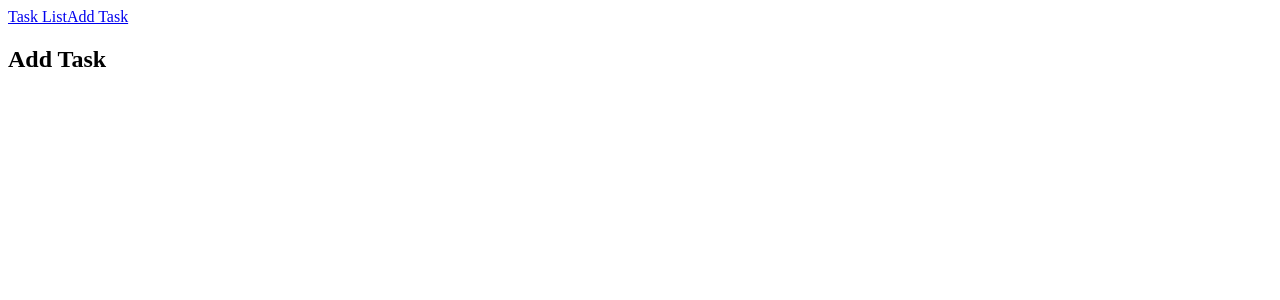
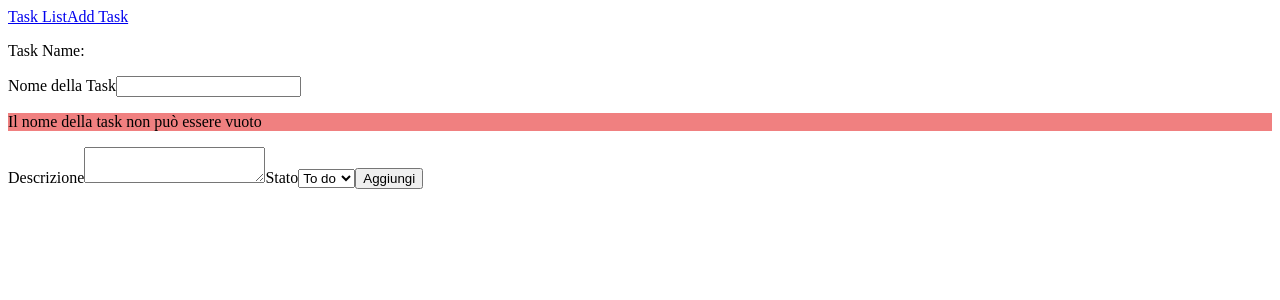
Before and after one commit to DanieleConsoli97/ex-react-task-manager, a React (Vite) app: page /addTask in a window 1280 px wide. Shown: the top 300 px of the page. Built offline with nearby package versions, Linux system fonts and the light colour scheme; no server answers.

Commit message:
milestone 3-4-5

```diff
--- /dev/null
+++ b/src/components/Form.jsx
@@ -0,0 +1,46 @@
+import { useEffect } from "react";
+
+const Form = ({taskName, handleChange, onClickFunction, selectRef, textRef }) => {
+
+    const symbols = `!@#$%^&*()-_=+[]{}|;:'\\",.<>?/~`
+
+
+    const validateName = (name) => {
+
+        if (!name || name.trim() === "") {
+
+            return <p style={{backgroundColor:"lightcoral"}}>Il nome della task non può essere vuoto</p>
+        }
+
+
+        if (name.split("").some((letter) => symbols.includes(letter))) {
+            console.log(name.split("").some((letter) => symbols.includes(letter)))
+            return <p  style={{backgroundColor:"lightcoral"}}>Il nome della task non può contenere simboli speciali.</p>
+
+        }
+
+        return <p style={{backgroundColor:"lightgreen"}}>Il nome della task è valido.</p>
+
+    }
+    return (
+        <form action="submit" onSubmit={(e) => {
+            onClickFunction(e)
+
+        }}>
+            <label htmlFor="">Nome della Task</label>
+            <input onChange={handleChange} type="text" />
+            {validateName(taskName)}
+            <label htmlFor="">Descrizione</label>
+            <textarea ref={textRef} />
+            <label htmlFor="">Stato</label>
+            <select  ref={selectRef} defaultValue={"To do"} name="" id="">
+                <option className="Todo" value="To do">To do</option>
+                <option className="Doing"  value="Doing">Doing</option>
+                <option className="Done" value="Done">Done</option>
+            </select>
+            <button type="submit">Aggiungi</button>
+        </form>
+    )
+}
+
+export default Form
--- /dev/null
+++ b/src/components/TaskRow.jsx
@@ -0,0 +1,13 @@
+const TaskRow = ({task}) => {
+  const { title, status, createdAt } = task;
+  console.log("Rendering TaskRow:", task);
+  return (
+    <tr>
+        <td>{title}</td>
+        <td className={status && status.replaceAll(" ","")} >{status}</td>
+        <td>{createdAt}</td>
+    </tr>
+  )
+}
+
+export default TaskRow
--- a/src/context/GlobalContext.jsx
+++ b/src/context/GlobalContext.jsx
@@ -1,10 +1,9 @@
-import { createContext, useContext, useState } from "react"
+import { createContext, useContext, useState,useEffect } from "react"
 
 const GlobalContext = createContext()
 
 
 function GlobalProvider({ children }) {
-
     const BASE_URL = import.meta.env.VITE_BASE_URL_SERVER;
     const [Task,SetTask] = useState()
 
@@ -14,15 +13,24 @@ function GlobalProvider({ children }) {
             const response = await fetch(`${BASE_URL}/tasks`);
             const data = await response.json();
             SetTask(data)
+            console.log("Data fetched successfully:", data);
         } catch (error) {
             console.error("Error fetching data:", error);
             SetTask(null);
         }
     }
+    useEffect(() => { fetchData() }, []);
+
+   const addTask =  () => {}
+   const removeTask = ()=>{}
+   const  updateTask = ()=>{}
+
     const value = {
         fetchData,
         Task,
-        prova: "prova",
+        addTask,
+        removeTask,
+        updateTask
     }
 
     return (
--- a/src/index.css
+++ b/src/index.css
@@ -0,0 +1,12 @@
+.Todo{
+    background-color: rgba(201, 0, 0, 0.804);
+}
+.Doing{
+    background-color: lightyellow;
+}
+.Done{
+    background-color: lightgreen;
+}
+#{
+    background-color: lightblue;
+}
--- a/src/main.jsx
+++ b/src/main.jsx
@@ -4,5 +4,6 @@ import './index.css'
 import App from './App.jsx'
 
 createRoot(document.getElementById('root')).render(
-    <App />
+   <App />
+
 )
--- a/src/pages/AddTask.jsx
+++ b/src/pages/AddTask.jsx
@@ -1,16 +1,34 @@
 import { useGlobalContext } from "../context/GlobalContext";
+import { useRef, useState } from "react";
+import Form from "../components/Form";
 function TaskList() {
-  const { prova } = useGlobalContext();
-  console.log(prova); // Stampa "prova" dalla context
+
+  const [taskName, setNameTask] = useState("")
+  const [task, setTask] = useState({})
+  const Select = useRef()
+  const textArea = useRef()
+
+  const handleChange = (e) => {
+    setNameTask(e.target.value);
+    console.log(taskName);
+  }
+
+  const handleSubmit = (e) => {
+    e.preventDefault();
+
+    setTask(() => {
+      const task = { name: taskName, description: textArea.current.value, state: Select.current.value }
+      console.log("Task submitted:", task)
+      return task
+    }
+    );
+  }
   return (
     <>
-    <div className="task-manager">
-      {/* NavBar viene renderizzato qui come children */}
-      <div className="tasks-container">
-        <h2>Add Task</h2>
-        {/* Logica della lista task */}
-      </div>
-    </div>
+      {
+        task && <p>Task Name: {task.name}</p>
+      }
+      <Form taskName={taskName} handleChange={handleChange} onClickFunction={handleSubmit} selectRef={Select} textRef={textArea} />
     </>
   );
 }
--- a/src/pages/TaskList.jsx
+++ b/src/pages/TaskList.jsx
@@ -1,27 +1,35 @@
-import { useEffect } from "react"
-import {useGlobalContext} from "../context/GlobalContext"
+import { memo } from "react"
+import { useGlobalContext } from "../context/GlobalContext"
+import TaskRow from "../components/TaskRow"
 
 const TaskList = () => {
-  const value  = useGlobalContext()
-  const {Task,fetchData} = value
+  const value = useGlobalContext()
+  const { Task} = value
 
-  console.log(Task)
-  useEffect(() => {fetchData()},[])
+
+
+  const TaskRowMemo = memo(TaskRow)
 
   return (
     <>
-    {/* gestione dello stato di task */}
-    {Task === null  && ("nessuna task trovata") }
-    {Task === undefined && <p>Loading...</p>}
-    {Task && Task.length === 0 && <p>Nessuna task trovata</p>}
-    {Task && Task.map((task) => (
-      <div key={task.id}>
-        <h2>{task.title}</h2>
-        <p>{task.description}</p>
-      </div>
-    ))}
-
-
+      {/* gestione dello stato di task */}
+      {Task === null && ("nessuna task trovata")}
+      {Task === undefined && <p>Loading...</p>}
+      {Task && Task.length === 0 && <p>Nessuna task trovata</p>}
+      <table>
+        <thead>
+          <tr>
+            <th>Nome</th>
+            <th>Stato</th>
+            <th>Data di Creazione</th>
+          </tr>
+        </thead>
+        <tbody>
+          {Task && Task.map((task) => {
+            return <TaskRowMemo key={task.id} task={task} />
+          })}
+        </tbody>
+      </table>
     </>
   )
 }
```
Also changed, not shown: src/App.css (deleted).
